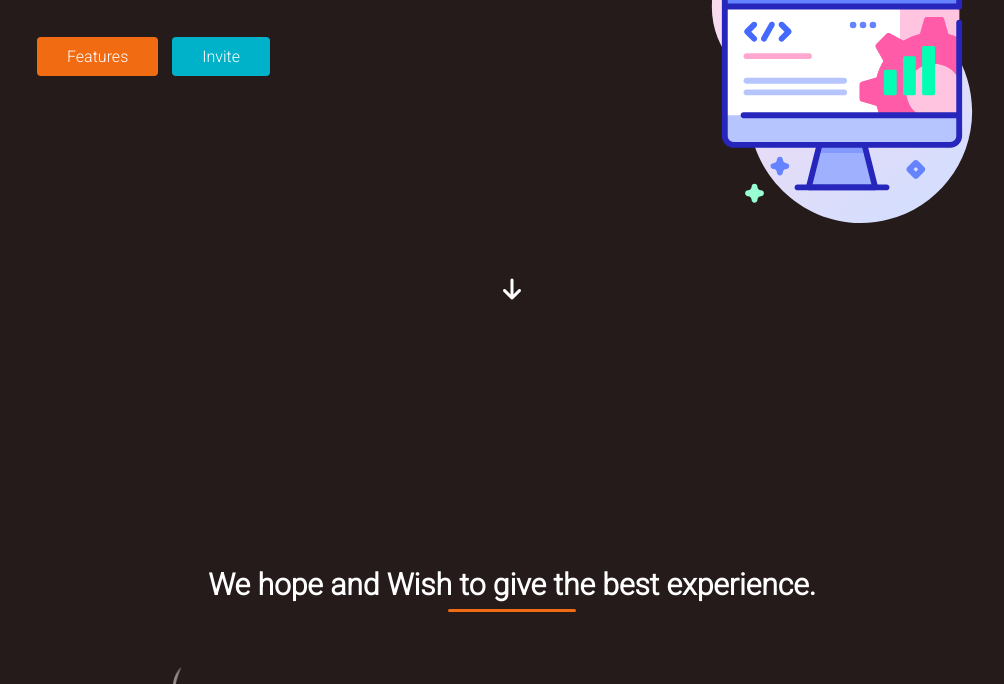
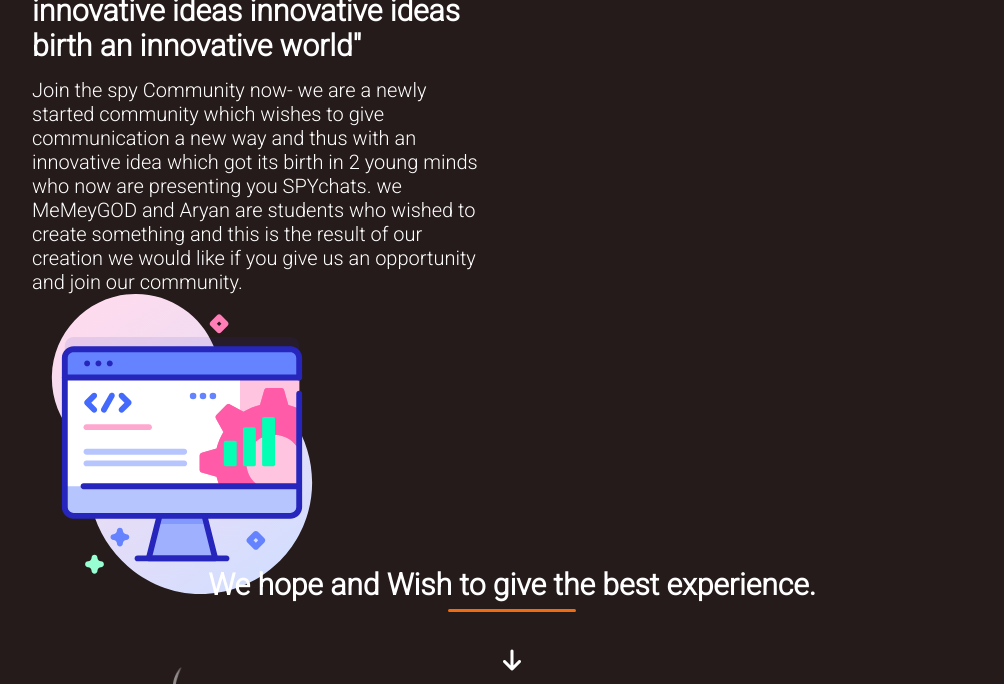
Before and after one commit to Aryan-R-Patel/spychat.github.io, a website: page index.html in a window 1280 px wide. Shown: the part 253-937 px from the top of the page, without its empty margins (128-1132 px from the left). Drawn offline with Linux system fonts and the light colour scheme.

Commit message:
Update index.html

```diff
--- a/index.html
+++ b/index.html
@@ -6,14 +6,6 @@
   <meta name="viewport" content="width=device-width, initial-scale=1.0">
   <!-- you can change the website icon by change the href link -->
   <link rel="icon" type="image/png" href="./img/logo.png">
-
-<!------------------------------------------------------Easter Egg------------------------------------------------------->
-
-<!--▄▀█ █▀▄ █ █ ▄▀█ █▄ █ █▀▀ █▀▀ █▀▄   █▀▄ █ █▀ █▀▀ █▀█ █▀█ █▀▄   █▄▄ █▀█ ▀█▀   █ █ █ █▀▀ █▄▄ █▀ █ ▀█▀ █▀▀-->
-<!--█▀█ █▄▀ ▀▄▀ █▀█ █ ▀█ █▄▄ ██▄ █▄▀   █▄▀ █ ▄█ █▄▄ █▄█ █▀▄ █▄▀   █▄█ █▄█  █    ▀▄▀▄▀ ██▄ █▄█ ▄█ █ ░█░ ██▄-->
-
-<!------------------------------------------------------Easter Egg------------------------------------------------------->
-
   <!-- css -->
   <link rel="stylesheet" type="text/css" href="./css/coloring.css">
   <link rel="stylesheet" type="text/css" href="./css/style.css">
@@ -60,13 +52,15 @@
       <div class="container">
         <div class="jumbotron-items">
           <div class="jumbotron-item">
-            <span class="jumbotron-t">COMING SOON!</span>
-            <p class="jumbotron-d">Join the spy Community now</p>
-            <div class="jumbotron-buttons">
-              <button class="btn" onclick="location.href='#features'">Features</button>
-              <button class="btn blue" onclick="location.href='#'">Invite</button>
-            </div>
-          </div>
+            <span class="jumbotron-t">
+              </br>
+              "Innovative minds give birth to innovative ideas innovative ideas birth an innovative world"
+            </span>
+            <p class="jumbotron-d">Join the spy Community now-
+              we are a newly started community which wishes to give communication a new way and thus with an innovative idea which got its birth in 2 young minds who now are presenting you SPYchats.
+              we MeMeyGOD and Aryan are students who wished to create something and this is the result of our creation we would like if you give us an opportunity and join our community.
+            </br>
+        </pr>
           <div class="jumbotron-item">
             <img src="./img/img.svg" alt="image">
           </div>
```
